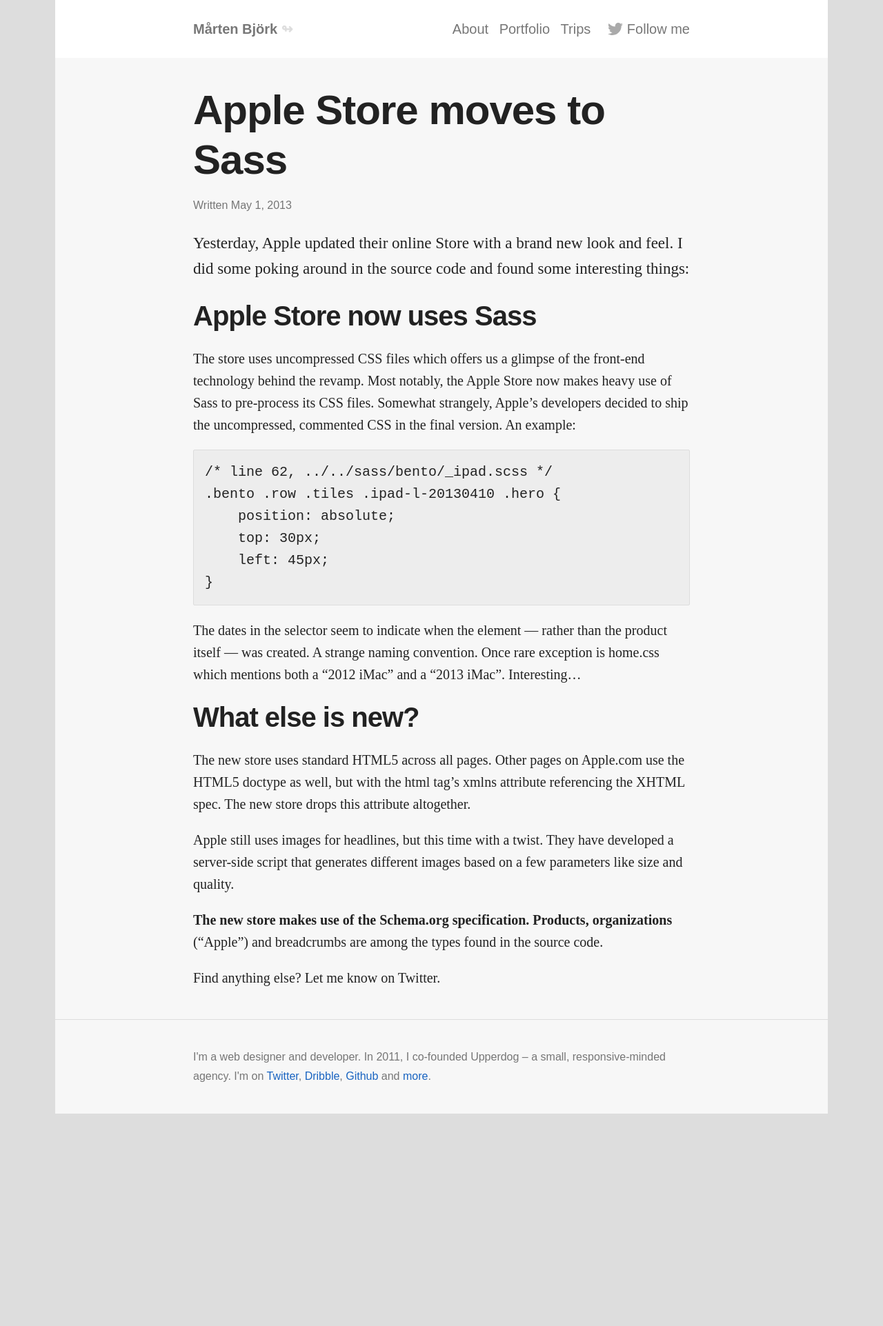
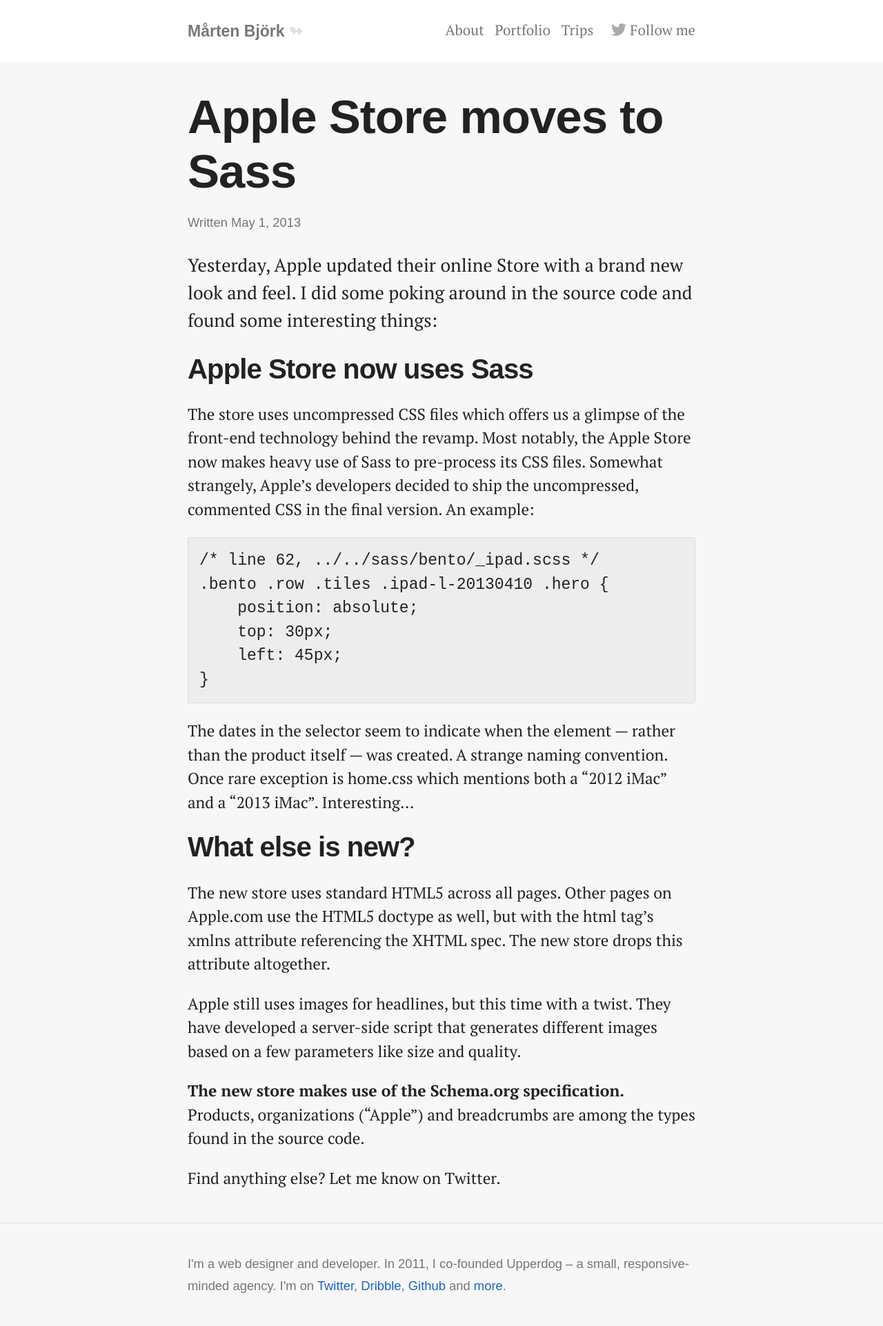
Before and after one commit to pavopax/pavopax.github.io, a Jekyll site: the page built from _posts/2013-05-01-apple-moves-to-sass.md, in a window 1280 px wide. Shown: the whole page at 69% size. Built offline with Jekyll 4.4.1, drawn with Linux system fonts in a browser that asks for light colours; nearby versions of some CDN libraries; some web fonts are replaced; library files that are not in the unit come from our copies; before the commit the page ends 1615 px from its top, so only the background shows below that.

Commit message:
Improved typography and responsiveness

```diff
--- a/_includes/header.html
+++ b/_includes/header.html
@@ -6,6 +6,7 @@
 
     <title>{% if page.title %}{{ page.title }}{% else %}{{ site.title }}{% endif %}</title>
 
+    <link href='http://fonts.googleapis.com/css?family=PT+Serif:400,700,400italic' rel='stylesheet' type='text/css'>
     <link href="http://fonts.googleapis.com/css?family=Droid+Serif:400,700,400italic" rel="stylesheet">
     <link rel="stylesheet" href="{{ "/css/main.css" | prepend: site.baseurl }}">
     <link rel="canonical" href="{{ page.url | replace:"index.html","" | prepend: site.baseurl | prepend: site.url }}">
--- a/css/main.scss
+++ b/css/main.scss
@@ -28,20 +28,25 @@
 }
 body {
     margin: auto;
-    max-width: 56em;
-    font: 20px/1.6 "droid serif";
+    font: 23px/1.5 "PT serif";
     color: #222;
     background: #f7f7f7;
+    @media screen and (max-width: 600px) {
+        font-size: 21px;
+    }
 }
 
 /* Layout components */
 .outer {
     padding: 1.5rem 0;
+    @media screen and (max-width: 600px) {
+        padding: .75rem 0;
+    }
 }
 .inner {
     margin: 0 auto;
     width: 90%;
-    max-width: 36em;
+    max-width: 32em;
 }
 img {
     border-radius: 1px;
@@ -79,7 +84,7 @@
 h1, .h1 {
     font-size: 3em;
     font-family: sans-serif;
-    line-height: 1.2;
+    line-height: 1.15;
     font-weight: bold;
     text-transform: none;
     letter-spacing: -1px;
@@ -88,9 +93,9 @@
     }
 }
 h2, .h2 {
-    font-size: 2em;
+    font-size: 1.75em;
     font-family: sans-serif;
-    line-height: 1.3;
+    line-height: 1.25;
     font-weight: bold;
     text-transform: none;
     letter-spacing: -1px;
@@ -133,6 +138,7 @@
 .read-more {
     font-family: sans-serif;
     font-weight: bold;
+    font-size: .95em;
     &:after {
         content: " \21AC";
     }
@@ -164,12 +170,13 @@
         line-height: inherit;
         letter-spacing: 0;
         float: left;
+        &:after {
+            display: none;
+        }
     }
 }
 .site-nav {
-    font-size: 1em;
-    font-family: sans-serif;
-    font-weight: 300;
+    font-size: .9em;
     ul {
         display: none;
         padding: 0;
```
